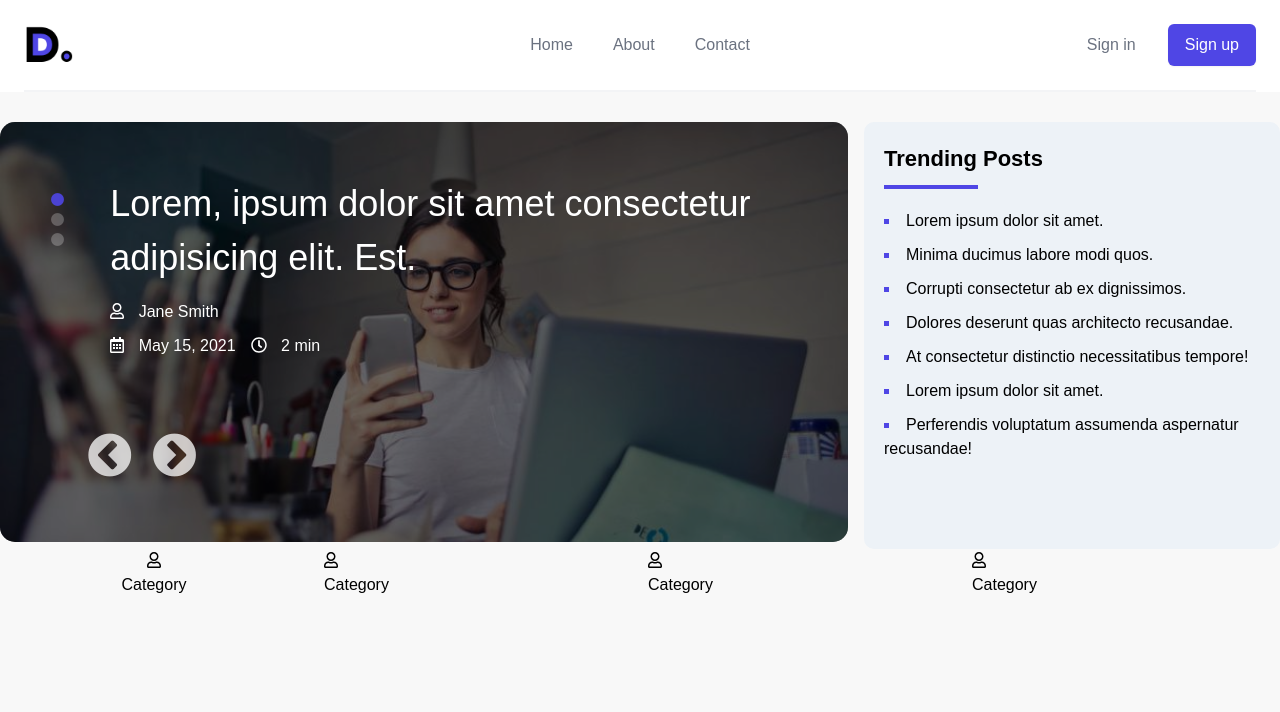
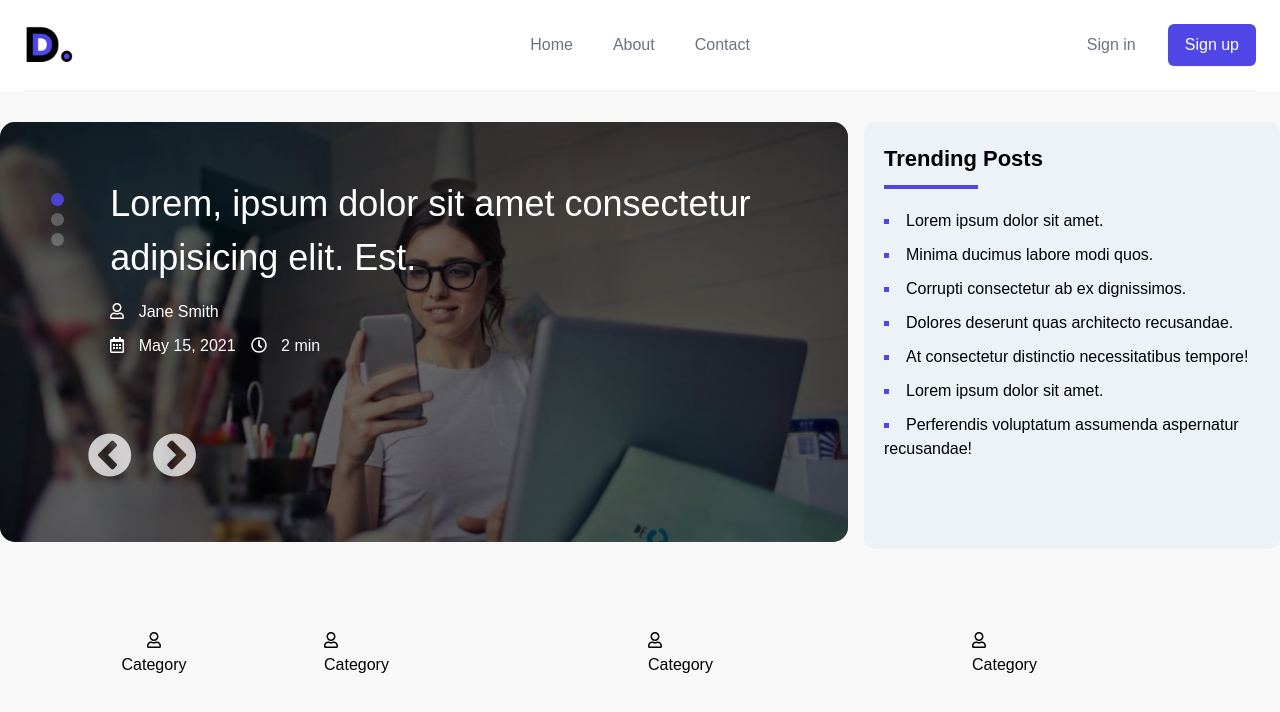
Before and after one commit to shmanik14/blog-client, a React (Create React App) app: page / in a window 1280 px wide. Shown: the top 712 px of the page. Built offline with nearby package versions, Linux system fonts and the light colour scheme.

Commit message:
add category

```diff
--- a/src/component/Category/Category.js
+++ b/src/component/Category/Category.js
@@ -1,10 +1,11 @@
 import { faUser } from '@fortawesome/free-regular-svg-icons';
 import { FontAwesomeIcon } from '@fortawesome/react-fontawesome';
 import React from 'react';
+import * as classes from './Category.module.css';
 
 const Category = () => {
     return (
-        <div className="blog-category">
+        <div className={classes.blogcategory}>
             <div className="container mx-auto grid grid-cols-4 gap-4">
                 <div className="sin-category text-center">
                     <p><span><FontAwesomeIcon icon={faUser} /></span></p>
--- /dev/null
+++ b/src/component/Category/Category.module.css
@@ -0,0 +1,3 @@
+.blogcategory {
+    padding: 80px 0;
+}
```
